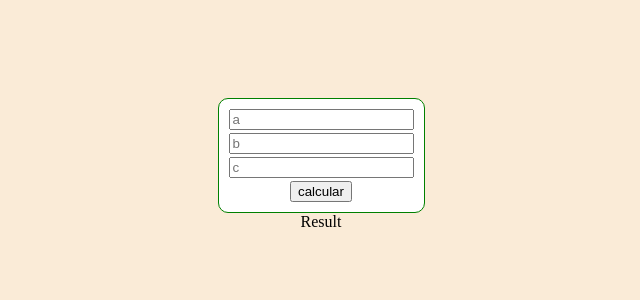
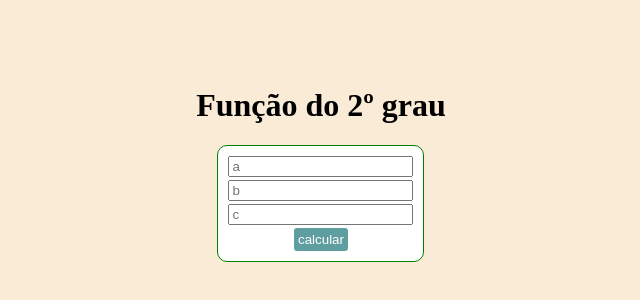
Before and after one commit to italoevan/bhaskara-js, a plain HTML site: page index.html in a window 1280 px wide. Shown: the part 236-536 px from the top of the page, without its empty margins (319-959 px from the left). Drawn offline with Linux system fonts and the light colour scheme.

Commit message:
feat: h1

```diff
--- a/index.html
+++ b/index.html
@@ -10,6 +10,7 @@
 
     <body>
 
+        <h1>Função do 2º grau</h1>
         <div id="box">
                 <input id="valueA" type="number" placeholder="a">
                 <input id="valueB" type="number" placeholder="b">
@@ -19,7 +20,7 @@
         </div>
 
         <div id="result">
-            Result
+
         </div>
 
         <script src="./script/script.js" type="text/javascript"></script>
--- a/style.css
+++ b/style.css
@@ -26,3 +26,11 @@ input{
 input[type="number"]{
 margin-bottom: 3px;
 }
+
+.button{
+    border: 0px;
+    background-color: cadetblue;
+    border-radius: 3px;
+    padding: 4px;
+    color: white;
+}
```
